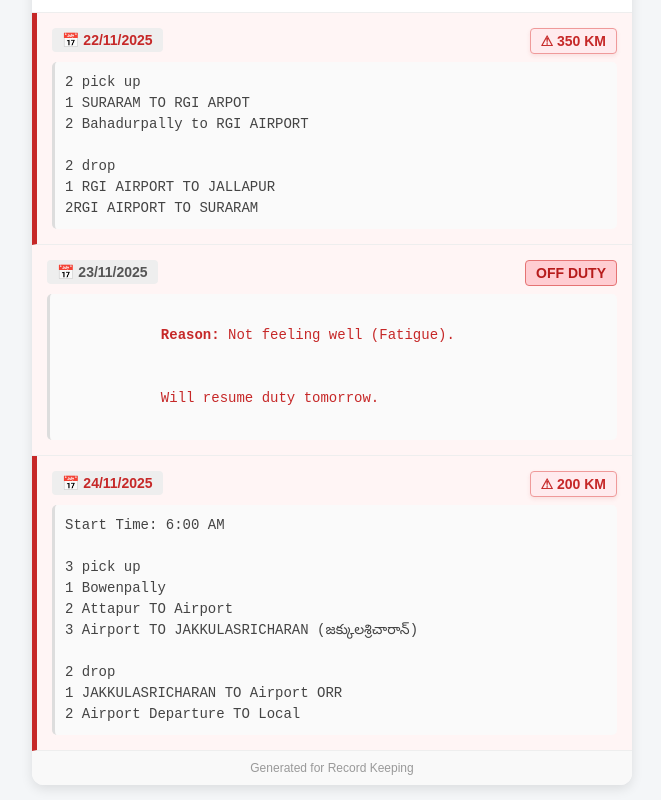
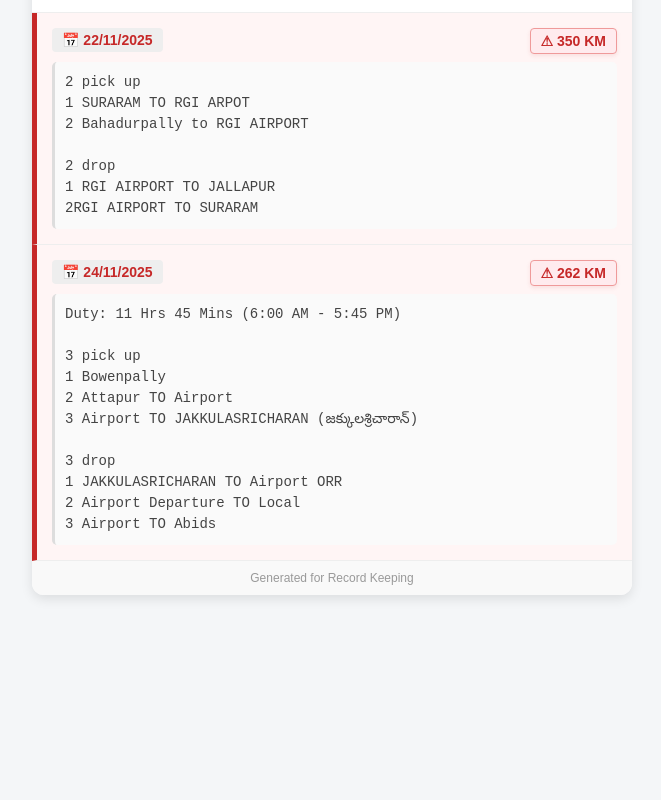
Before and after one commit to mustaqeem208/Duty-Log-17-22-Nov, a plain HTML site: page index.html in a window 1280 px wide. Shown: the part 1496-2296 px from the top of the page, without its empty margins (308-969 px from the left). After the commit the page ends 2106 px from the top, so only its background shows below. Drawn offline with Linux system fonts and the light colour scheme.

Commit message:
Update total running distance and log entries

```diff
--- a/index.html
+++ b/index.html
@@ -164,7 +164,7 @@
 
     <div class="total-box">
         Total Running (6 Days)
-        <span>1,284 km</span>
+        <span>1,346 km</span>
     </div>
 
     <div class="log-entry">
@@ -241,30 +241,23 @@ CLOSE DROP 5:00 RGI AIRPORT TO SURARAM</div>
 2RGI AIRPORT TO SURARAM</div>
     </div>
 
-              <div class="log-entry" style="background-color: #fff5f5;">
-        <span class="date-badge">📅 23/11/2025</span>
-        <span class="km-highlight" style="background-color: #ffcdd2; color: #b71c1c; border: 1px solid #e57373;">OFF DUTY</span>
-        <div class="content" style="color: #c62828;">
-            <strong>Reason:</strong> Not feeling well (Fatigue).
-            <br>
-            Will resume duty tomorrow.
-        </div>
-              </div>
-
-    <div class="log-entry heavy-duty">
+              <div class="log-entry heavy-duty">
     <span class="date-badge" style="color:#c62828">📅 24/11/2025</span>
-    <span class="km-highlight km-heavy">⚠ 200 KM</span>
-    <div class="content">Start Time: 6:00 AM
+    <span class="km-highlight km-heavy">⚠ 262 KM</span>
+    <div class="content">Duty: 11 Hrs 45 Mins (6:00 AM - 5:45 PM)
 
 3 pick up
 1 Bowenpally
 2 Attapur TO Airport
 3 Airport TO JAKKULASRICHARAN (జక్కులశ్రిచారాన్)
 
-2 drop
+3 drop
 1 JAKKULASRICHARAN TO Airport ORR
-2 Airport Departure TO Local</div>
-    </div>
+2 Airport Departure TO Local
+3 Airport TO Abids</div>
+              </div>
+
+
 
 
     <div class="footer">Generated for Record Keeping</div>
```
